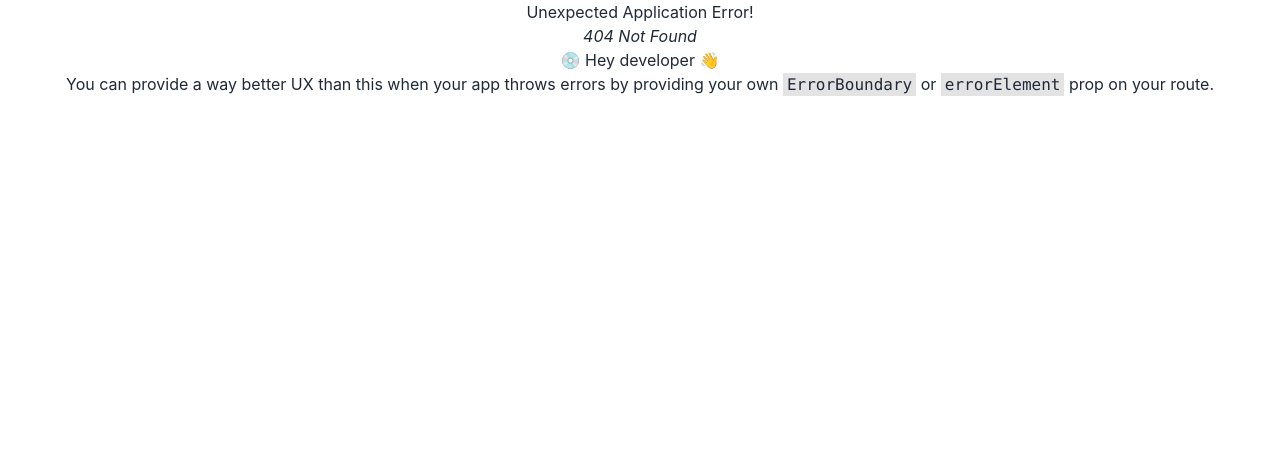
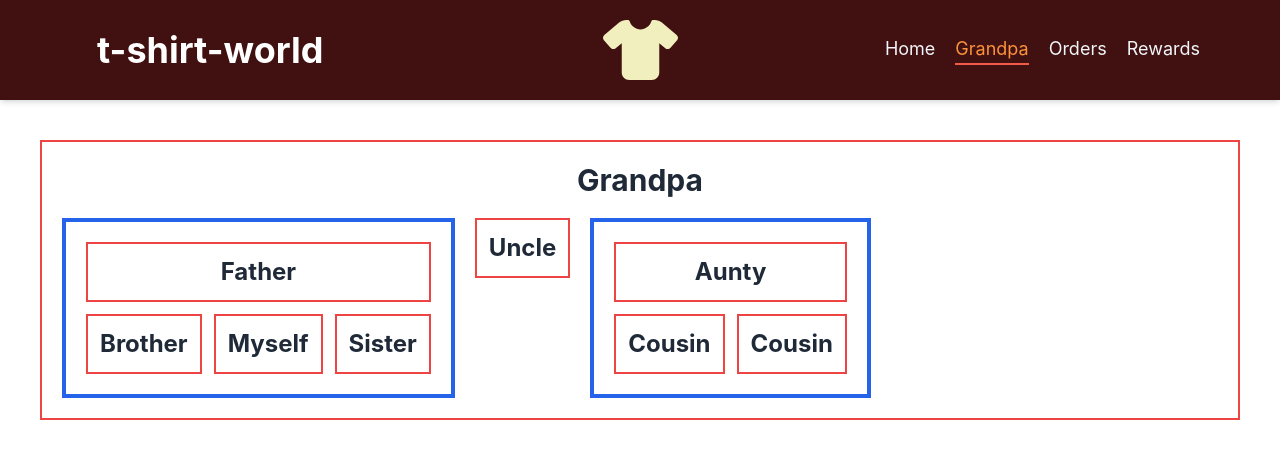
Before and after one commit to tauhid-hasan-dev/t-shirt-store-with-react-router, a React (Create React App) app: page /grandpa in a window 1280 px wide. Before the commit this address had no page. Shown: the top 458 px of the page. Built offline with nearby package versions, Linux system fonts and the light colour scheme.

Commit message:
added new component

```diff
--- a/src/App.js
+++ b/src/App.js
@@ -3,6 +3,7 @@ import { createBrowserRouter, RouterProvider } from 'react-router-dom';
 import Main from './layout/Main';
 import Home from './components/Home/Home';
 import Orders from './components/Orders/Orders';
+import Grandpa from './components/Grandpa/Grandpa';
 
 function App() {
   const router = createBrowserRouter([
@@ -13,6 +14,7 @@ function App() {
       loader: ()=> fetch('data.json'),
       element: <Home></Home>},
       {path:'/orders', element: <Orders></Orders>},
+      {path:'/grandpa', element: <Grandpa></Grandpa>},
     ]
   }
   ])
--- /dev/null
+++ b/src/components/Aunty/Aunty.js
@@ -0,0 +1,16 @@
+import React from 'react';
+import Cousin from '../Cousin/Cousin';
+
+const Aunty = () => {
+    return (
+        <div className='p-5 border-4 border-blue-600'>
+              <p className='text-2xl font-bold border-2 border-red-500 p-3'>Aunty</p>
+              <section className='flex gap-3 mt-3' >
+                <Cousin></Cousin>
+                <Cousin></Cousin>
+              </section>
+        </div>
+    );
+};
+
+export default Aunty;
--- /dev/null
+++ b/src/components/Brother/Brother.js
@@ -0,0 +1,11 @@
+import React from 'react';
+
+const Brother = () => {
+    return (
+        <div>
+            <p className='text-2xl font-bold border-2 border-red-500 p-3'>Brother</p>
+        </div>
+    );
+};
+
+export default Brother;
--- a/src/components/Cart/Cart.js
+++ b/src/components/Cart/Cart.js
@@ -2,6 +2,12 @@ import React from 'react';
 import CartProduct from '../CartProduct/CartProduct';
 
 const Cart = ({cart, handleDeleteItem}) => {
+    let messeage;
+    if(cart.length === 3){
+         messeage = <p>Card e 3 ta item ase</p>
+    }else{
+        messeage = <p>Card kintu 3 ta element nai</p>
+    }
 
     return (
         <div>
@@ -11,8 +17,27 @@ const Cart = ({cart, handleDeleteItem}) => {
                     cart.map(tshirt => <CartProduct tshirt = {tshirt} handleDeleteItem = {handleDeleteItem}></CartProduct>)
                 }
            </div>
+           {
+            messeage
+           }
+           {cart.length === 5 ? <p>Wow you have 5 items, buy more</p> : <p>5 items are gold</p>}
+           {
+            cart.length === 1 && <p className='text-5xl'>Matro ekta</p>
+           }
+           {
+            cart.length === 6 || <p className='text-5xl bg-red-500'>Eto com kano</p>
+           }
         </div>
     );
 };
 
 export default Cart;
+
+/*
+There are four way to render conditionally in react (conditional rendering)
+1- use element in a variable and then use if/else to set value
+2- ternary operation   condition ? true : false
+3- && operator (if only the condition is true then render)
+4- || operator (if only the condition is false then render)
+
+*/
--- /dev/null
+++ b/src/components/Cousin/Cousin.js
@@ -0,0 +1,11 @@
+import React from 'react';
+
+const Cousin = () => {
+    return (
+        <div>
+            <p className='text-2xl font-bold border-2 border-red-500 p-3'>Cousin</p>
+        </div>
+    );
+};
+
+export default Cousin;
--- /dev/null
+++ b/src/components/Father/Father.js
@@ -0,0 +1,19 @@
+import React from 'react';
+import Brother from '../Brother/Brother';
+import Myself from '../Myself/Myself';
+import Sister from '../Sister/Sister';
+
+const Father = () => {
+    return (
+        <div className='p-5 border-4 border-blue-600'>
+              <p className='text-2xl font-bold border-2 border-red-500 p-3'>Father</p>
+              <section className='flex gap-3 mt-3' >
+                <Brother></Brother>
+                <Myself></Myself>
+                <Sister></Sister>
+              </section>
+        </div>
+    );
+};
+
+export default Father;
--- /dev/null
+++ b/src/components/Grandpa/Grandpa.js
@@ -0,0 +1,19 @@
+import React from 'react';
+import Aunty from '../Aunty/Aunty';
+import Father from '../Father/Father';
+import Uncle from '../Uncle/Uncle';
+
+const Grandpa = () => {
+    return (
+        <div className='p-5 border-2 border-red-500 m-10'>
+            <p className='text-3xl font-bold '> Grandpa</p>
+            <section className='flex gap-5 mt-5'>
+                <Father ></Father>
+                <Uncle></Uncle>
+                <Aunty></Aunty>
+            </section>
+        </div>
+    );
+};
+
+export default Grandpa;
--- a/src/components/Header/Header.js
+++ b/src/components/Header/Header.js
@@ -20,9 +20,9 @@ const Header = () => {
     }
             >Home</NavLink>
 
-                    <NavLink to='/menu' className={({ isActive }) =>
+                    <NavLink to='/grandpa' className={({ isActive }) =>
       isActive ? 'text-orange-400 border-b-2 border-logo-color': undefined
-    } >Menu</NavLink>
+    } >Grandpa</NavLink>
 
                     <NavLink to='/orders' className={({ isActive }) =>
       isActive ? 'text-orange-400 border-b-2 border-logo-color': undefined
@@ -47,9 +47,9 @@ const Header = () => {
     }
             >Home</NavLink>
 
-                    <NavLink to='/menu' className={({ isActive }) =>
+                    <NavLink to='/grandpa' className={({ isActive }) =>
       isActive ? 'text-orange-400 border-b-2 border-logo-color': undefined
-    } >Menu</NavLink>
+    } >Grandpa</NavLink>
 
                     <NavLink to='/orders' className={({ isActive }) =>
       isActive ? 'text-orange-400 border-b-2 border-logo-color': undefined
--- /dev/null
+++ b/src/components/Myself/Myself.js
@@ -0,0 +1,11 @@
+import React from 'react';
+
+const Myself = () => {
+    return (
+        <div>
+            <p className='text-2xl font-bold border-2 border-red-500 p-3'>Myself</p>
+        </div>
+    );
+};
+
+export default Myself;
--- /dev/null
+++ b/src/components/Sister/Sister.js
@@ -0,0 +1,11 @@
+import React from 'react';
+
+const Sister = () => {
+    return (
+        <div>
+            <p className='text-2xl font-bold border-2 border-red-500 p-3'>Sister</p>
+        </div>
+    );
+};
+
+export default Sister;
--- /dev/null
+++ b/src/components/Uncle/Uncle.js
@@ -0,0 +1,11 @@
+import React from 'react';
+
+const Uncle = () => {
+    return (
+        <div>
+              <p className='text-2xl font-bold border-2 border-red-500 p-3'>Uncle</p>
+        </div>
+    );
+};
+
+export default Uncle;
```
